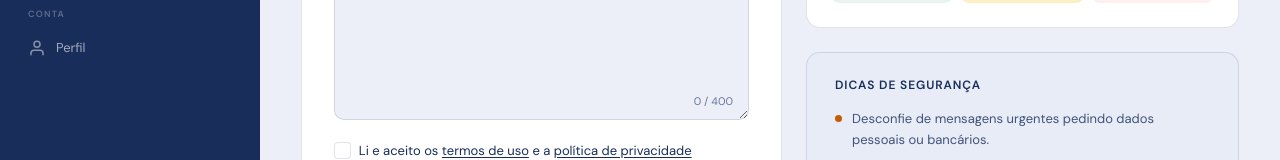
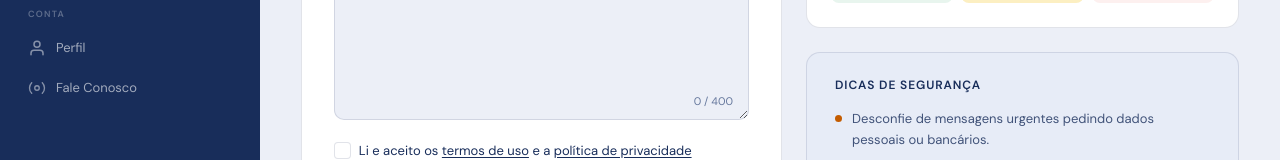
Before and after one commit to Erickhitman/EhFraude, a plain HTML site: page Front-end/index.html in a window 1280 px wide. Shown: the part 396-556 px from the top of the page. Drawn offline with Linux system fonts and the light colour scheme; a web font is replaced by a local one.

Commit message:
feat: exibe 'Fale conosco' em todas as abas com redirecionamento

```diff
--- a/Front-end/index.html
+++ b/Front-end/index.html
@@ -57,10 +57,14 @@
             Perfil
           </a>
 
-          <!-- <a class="nav-item" href="#">
-            <svg width="18" height="18" viewBox="0 0 24 24" fill="none" stroke="currentColor" stroke-width="2" stroke-linecap="round" stroke-linejoin="round"><circle cx="12" cy="12" r="3"/><path d="M19.4 15a1.65 1.65 0 0 0 .33 1.82l.06.06a2 2 0 1 1-2.83 2.83l-.06-.06a1.65 1.65 0 0 0-1.82-.33 1.65 1.65 0 0 0-1 1.51V21a2 2 0 1 1-4 0v-.09a1.65 1.65 0 0 0-1-1.51 1.65 1.65 0 0 0-1.82.33l-.06.06a2 2 0 1 1-2.83-2.83l.06-.06a1.65 1.65 0 0 0 .33-1.82 1.65 1.65 0 0 0-1.51-1H3a2 2 0 1 1 0-4h.09a1.65 1.65 0 0 0 1.51-1 1.65 1.65 0 0 0-.33-1.82l-.06-.06a2 2 0 1 1 2.83-2.83l.06.06a1.65 1.65 0 0 0 1.82.33h.01a1.65 1.65 0 0 0 1-1.51V3a2 2 0 1 1 4 0v.09a1.65 1.65 0 0 0 1 1.51h.01a1.65 1.65 0 0 0 1.82-.33l.06-.06a2 2 0 1 1 2.83 2.83l-.06.06a1.65 1.65 0 0 0-.33 1.82v.01a1.65 1.65 0 0 0 1.51 1H21a2 2 0 1 1 0 4h-.09a1.65 1.65 0 0 0-1.51 1z"/></svg>
-            Fale Conosco
-          </a> -->
+          <a class="nav-item" href="https://eh-fraudelandingpage.vercel.app">
+          <svg width="18" height="18" viewBox="0 0 24 24" fill="none" stroke="currentColor" stroke-width="1.8" stroke-linecap="round" stroke-linejoin="round">
+            <circle cx="12" cy="12" r="3" />
+            <path d="M19.07 4.93a10 10 0 0 1 0 14.14M4.93 4.93a10 10 0 0 0 0 14.14" />
+          </svg>
+          Fale Conosco
+        </a>
+
         </nav>
 
         <div class="sidebar-footer">
```
Also changed, not shown: Front-end/Noticias/EhFraude-noticias.html (+2 -2 lines), Front-end/Perfil/EhFraude-perfil.html (+2 -1 lines), Front-end/Treino/EhFraude-treino.html (+3 -2 lines).
